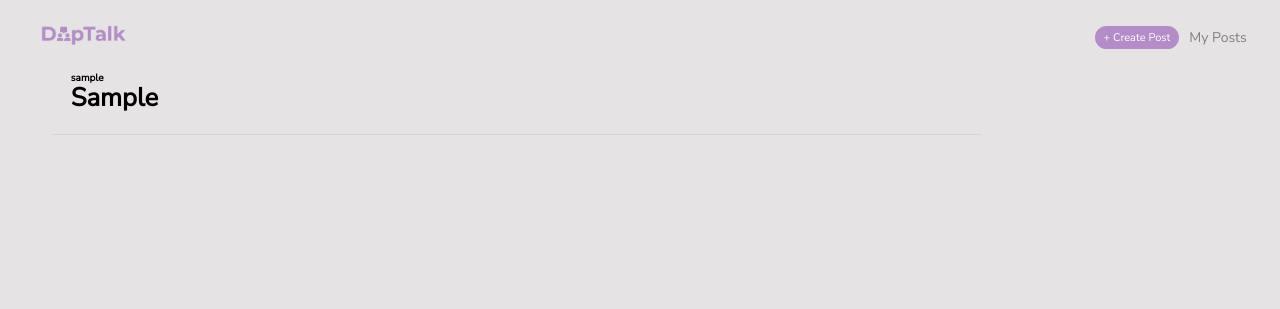
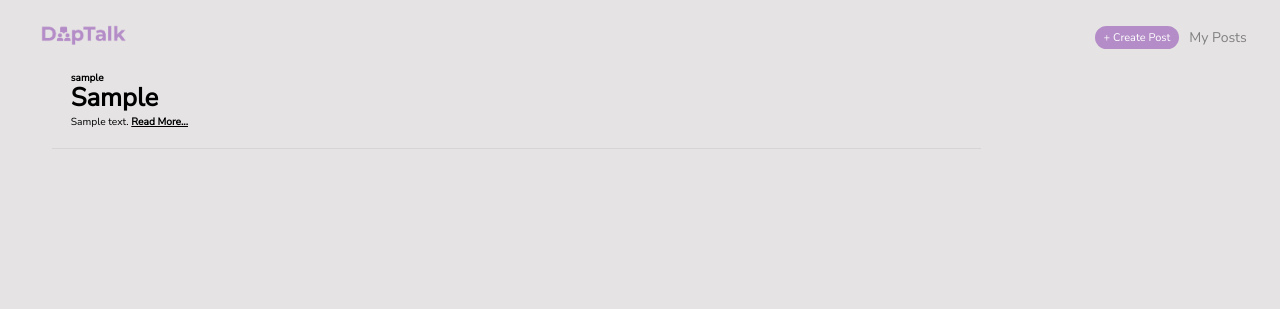
Before and after one commit to AntiMmD/DeepTalk, a Django app: page / in a window 1280 px wide. Shown: the top 309 px of the page. Run offline with Django 5.2, Linux system fonts and the light colour scheme; tables that the repository leaves empty hold one stand-in row (values such as "Sample post").

Commit message:
add post contents preview below each post

```diff
--- a/posts/scss/home.scss
+++ b/posts/scss/home.scss
@@ -34,3 +34,16 @@ $font-primary: 'Nunito Sans', sans-serif;
     font-family: $font-primary;
     font-size: clamp(1rem, 2vw, 2rem);
 }
+
+.post_contents{
+  padding-left: 2%;
+  margin-top: -2%;
+  margin-bottom:2% ;
+  font-family: $font-primary;
+  font-size: clamp(0.5rem, 0.8vw, 1.5rem);
+}
+
+.post_contents a{
+  color: black;
+  font-weight: bold;
+}
--- a/posts/static/css/home.css
+++ b/posts/static/css/home.css
@@ -37,4 +37,17 @@
   font-size: clamp(1rem, 2vw, 2rem);
 }
 
+.post_contents {
+  padding-left: 2%;
+  margin-top: -2%;
+  margin-bottom: 2%;
+  font-family: "Nunito Sans", sans-serif;
+  font-size: clamp(0.5rem, 0.8vw, 1.5rem);
+}
+
+.post_contents a {
+  color: black;
+  font-weight: bold;
+}
+
 /*# sourceMappingURL=home.css.map */
--- a/posts/templates/posts/home.html
+++ b/posts/templates/posts/home.html
@@ -17,6 +17,10 @@
                                         {{post.header}}
                                     </a></h3>
                                 </div>
+                                <div class="post_contents">
+                                    {{post.body|slice:':150'}}
+                                    <a href="{% url 'posts:post_view' post.id %}">Read More...</a>
+                                </div>
                         </div>
                     {% endfor %}
             </div>
```
Also changed, not shown: 1 other file.
